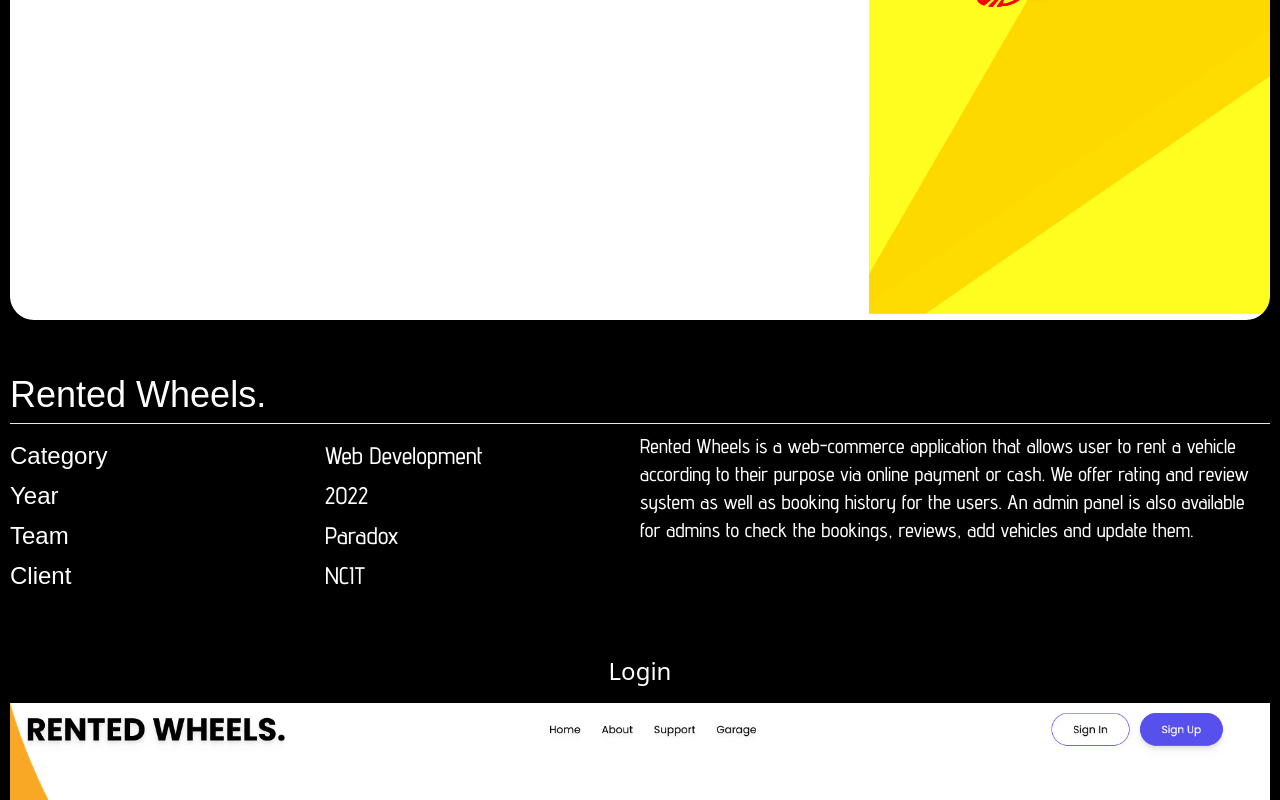
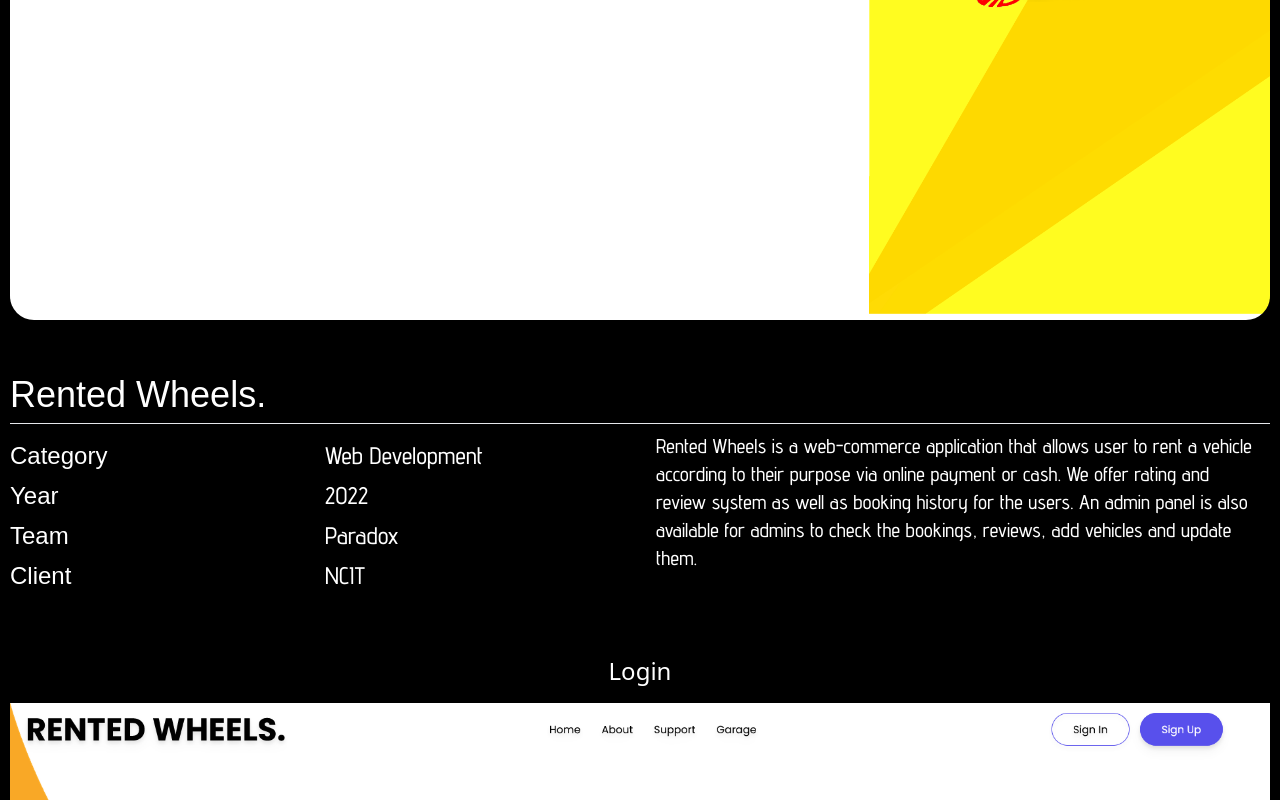
Before and after one commit to prabace/Portfolio, a React (Create React App) app: page /rentedwheels in a window 1280 px wide. Shown: the part 464-1264 px from the top of the page. Built offline with nearby package versions, Linux system fonts and the light colour scheme; a web font is replaced by a local one; what taos would draw is missing.

Commit message:
made same changes on works

```diff
--- a/src/Works/Rentedwheels.jsx
+++ b/src/Works/Rentedwheels.jsx
@@ -18,7 +18,7 @@ export const Rentedwheels = () => {
           <h1 className="font-ham text-4xl">Rented Wheels.</h1>
           <hr className="my-2" />
         </div>
-        <div className="grid grid-cols-4">
+        <div className="grid mobile:grid-cols-2 tablet:grid-cols-4">
           <div className="font-ham text-2xl">
             <h2 className="my-2">Category</h2>
             <h2 className="my-2">Year</h2>
@@ -31,8 +31,8 @@ export const Rentedwheels = () => {
             <h2 className="my-2">Paradox</h2>
             <h2 className="my-2">NCIT</h2>
           </div>
-          <div className="flex justify-end font-heading text-xl col-span-2">
-            <p>
+          <div className="flex justify-end font-heading text-xl col-span-2 px-4">
+            <p className="flex">
               Rented Wheels is a web-commerce application that allows user to
               rent a vehicle according to their purpose via online payment or
               cash. We offer rating and review system as well as booking history
```
